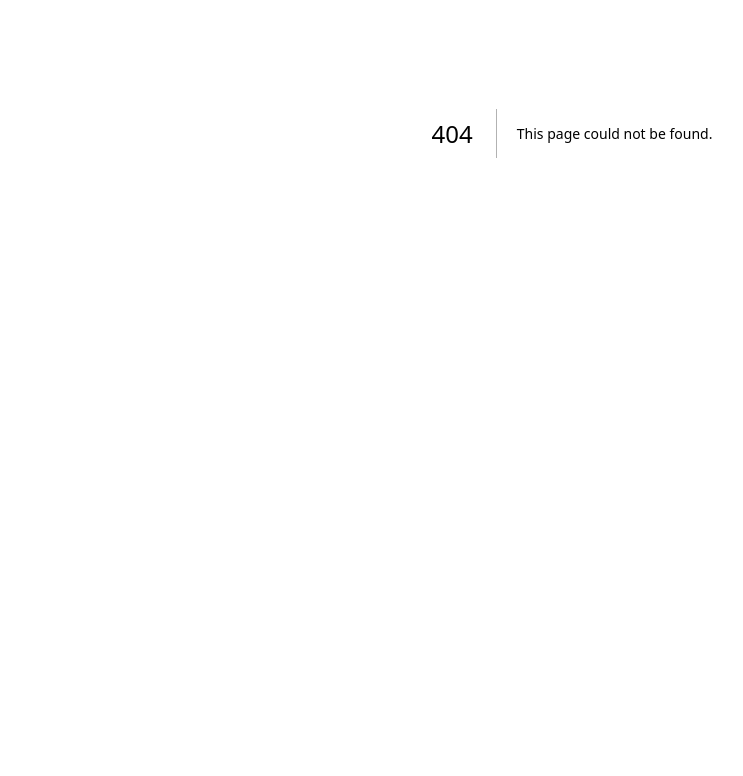
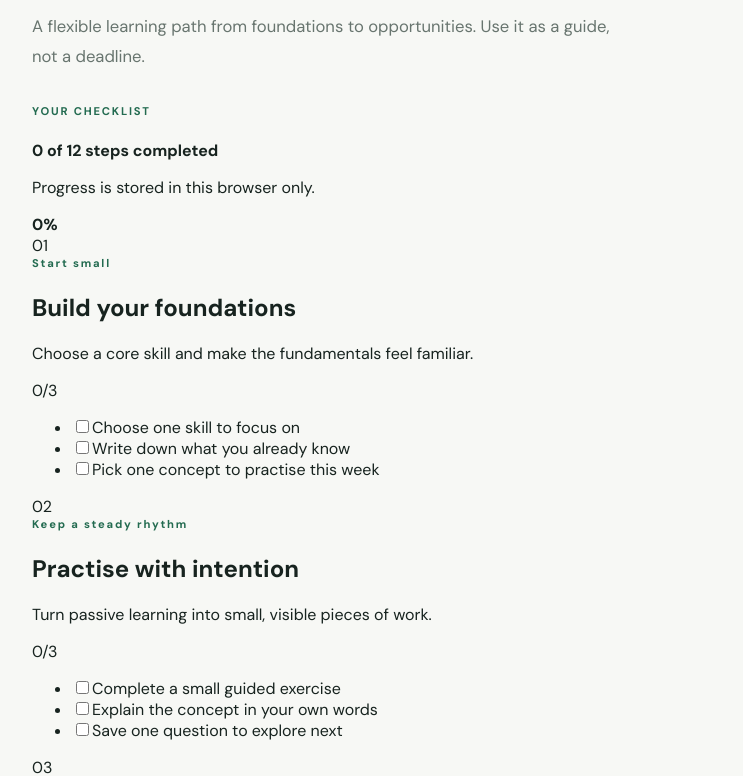
Before and after one commit to CWM-du/OnlyDucks, a Next.js app: page /roadmap in a window 1280 px wide. Before the commit this address had no page. Shown: the part 267-1043 px from the top of the page, without its empty margins (68-811 px from the left). Before the commit the page ends 800 px from the top, so only its background shows below. Built offline with nearby package versions, Linux system fonts and the light colour scheme.

Commit message:
feat(DEV03): add interactive learning roadmap

```diff
--- /dev/null
+++ b/src/app/roadmap/page.tsx
@@ -0,0 +1,52 @@
+'use client';
+
+import Link from 'next/link';
+import { useEffect, useState } from 'react';
+
+const phases = [
+  { id: 'foundations', number: '01', title: 'Build your foundations', description: 'Choose a core skill and make the fundamentals feel familiar.', duration: 'Start small', tasks: ['Choose one skill to focus on', 'Write down what you already know', 'Pick one concept to practise this week'] },
+  { id: 'practice', number: '02', title: 'Practise with intention', description: 'Turn passive learning into small, visible pieces of work.', duration: 'Keep a steady rhythm', tasks: ['Complete a small guided exercise', 'Explain the concept in your own words', 'Save one question to explore next'] },
+  { id: 'demonstrate', number: '03', title: 'Demonstrate your skills', description: 'Create something that makes your thinking and progress tangible.', duration: 'Make it tangible', tasks: ['Choose a small project brief', 'Build and document your approach', 'Ask someone for focused feedback'] },
+  { id: 'opportunity', number: '04', title: 'Connect to opportunities', description: 'Use what you have learned to decide on a meaningful next move.', duration: 'Look outward', tasks: ['Refresh your developer profile', 'Identify a role or community to explore', 'Choose your next learning goal'] },
+];
+const key = 'onlyducks:roadmap:v1';
+
+export default function RoadmapPage() {
+  const [completed, setCompleted] = useState<string[]>([]);
+  const [ready, setReady] = useState(false);
+  useEffect(() => {
+    try { const value = window.localStorage.getItem(key); if (value) setCompleted(JSON.parse(value)); } catch { /* Ignore unavailable local storage. */ }
+    setReady(true);
+  }, []);
+  function toggle(id: string) {
+    setCompleted((current) => {
+      const next = current.includes(id) ? current.filter((item) => item !== id) : [...current, id];
+      try { window.localStorage.setItem(key, JSON.stringify(next)); } catch { /* Progress remains available for this session. */ }
+      return next;
+    });
+  }
+  const total = phases.reduce((sum, phase) => sum + phase.tasks.length, 0);
+  const percent = Math.round((completed.length / total) * 100);
+
+  return (
+    <main className="app-shell">
+      <header className="topbar"><Link className="brand" href="/" aria-label="OnlyDucks home"><span className="brand-mark">o</span>onlyducks</Link><nav className="main-nav" aria-label="Main navigation"><Link className="nav-link" href="/">Overview</Link><Link className="nav-link" href="/welcome">Start here</Link><Link className="nav-link" href="/mentors">Mentors</Link><Link className="nav-link nav-link-active" href="/roadmap" aria-current="page">Roadmap</Link><Link className="nav-link" href="/profile">Profile</Link><Link className="nav-link" href="/feed">Opportunities</Link></nav><span className="environment-pill"><span className="status-dot" /> Local preview</span></header>
+      <section className="page-intro"><p className="eyebrow"><span className="eyebrow-line" /> A PATH YOU CAN SHAPE</p><h1>Make progress <span className="heading-accent">visible.</span></h1><p className="hero-copy">A flexible learning path from foundations to opportunities. Use it as a guide, not a deadline.</p></section>
+      <section className="roadmap-progress" aria-label="Your roadmap progress">
+        <div><p className="eyebrow">YOUR CHECKLIST</p><strong>{completed.length} of {total} steps completed</strong><p>Progress is stored in this browser only.</p></div>
+        <div className="progress-meter" role="progressbar" aria-label="Roadmap completion" aria-valuemin={0} aria-valuemax={100} aria-valuenow={percent}><span style={{ width: percent + '%' }} /></div><strong className="progress-percent">{percent}%</strong>
+      </section>
+      <div className="roadmap-list">
+        {phases.map((phase) => {
+          const done = phase.tasks.filter((task) => completed.includes(phase.id + ':' + task)).length;
+          return <section className="roadmap-phase" key={phase.id} aria-labelledby={'phase-' + phase.id}>
+            <div className="roadmap-phase-heading"><span className="roadmap-number">{phase.number}</span><div><p className="eyebrow">{phase.duration}</p><h2 id={'phase-' + phase.id}>{phase.title}</h2><p>{phase.description}</p></div><span className="phase-count">{done}/{phase.tasks.length}</span></div>
+            <ul className="roadmap-tasks">{phase.tasks.map((task) => { const id = phase.id + ':' + task; return <li key={id}><label className="roadmap-task"><input type="checkbox" checked={completed.includes(id)} onChange={() => toggle(id)} disabled={!ready} /><span>{task}</span></label></li>; })}</ul>
+          </section>;
+        })}
+      </div>
+      <div className="roadmap-footer"><p><strong>Keep the loop going.</strong> When one phase feels complete, choose the next useful step. Your path can change as your interests do.</p><Link className="button button-primary" href="/mentors">Explore learning styles <span aria-hidden="true">→</span></Link></div>
+      <footer className="site-footer"><Link className="footer-brand" href="/">onlyducks</Link><span>Learning, with a next step in mind.</span><span>Early preview</span></footer>
+    </main>
+  );
+}
```
